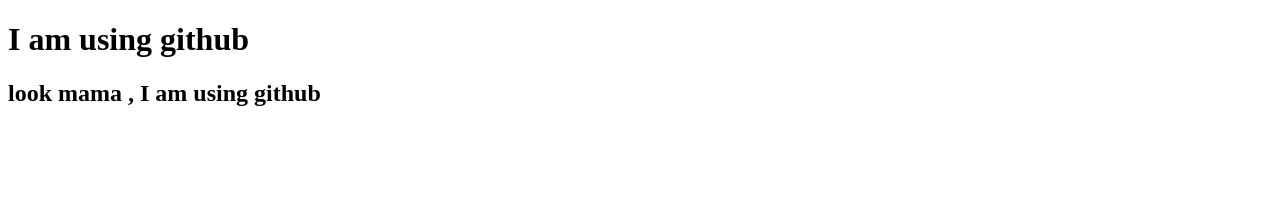
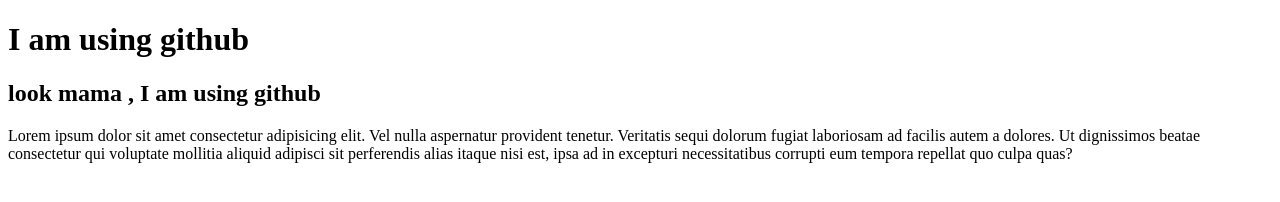
Before and after one commit to mjahmed-wd/my-first-website, a plain HTML site: page index.html in a window 1280 px wide. Drawn offline with Linux system fonts and the light colour scheme.

Commit message:
added paragraph

```diff
--- a/index.html
+++ b/index.html
@@ -10,6 +10,8 @@
 <body>
     <h1>I am using github</h1>
     <h2>look mama , I am using github</h2>
+    <p>Lorem ipsum dolor sit amet consectetur adipisicing elit. Vel nulla aspernatur provident tenetur. Veritatis sequi dolorum fugiat laboriosam ad facilis autem a dolores. Ut dignissimos beatae consectetur qui voluptate mollitia aliquid adipisci sit perferendis
+        alias itaque nisi est, ipsa ad in excepturi necessitatibus corrupti eum tempora repellat quo culpa quas?</p>
 </body>
 
 </html>
```
